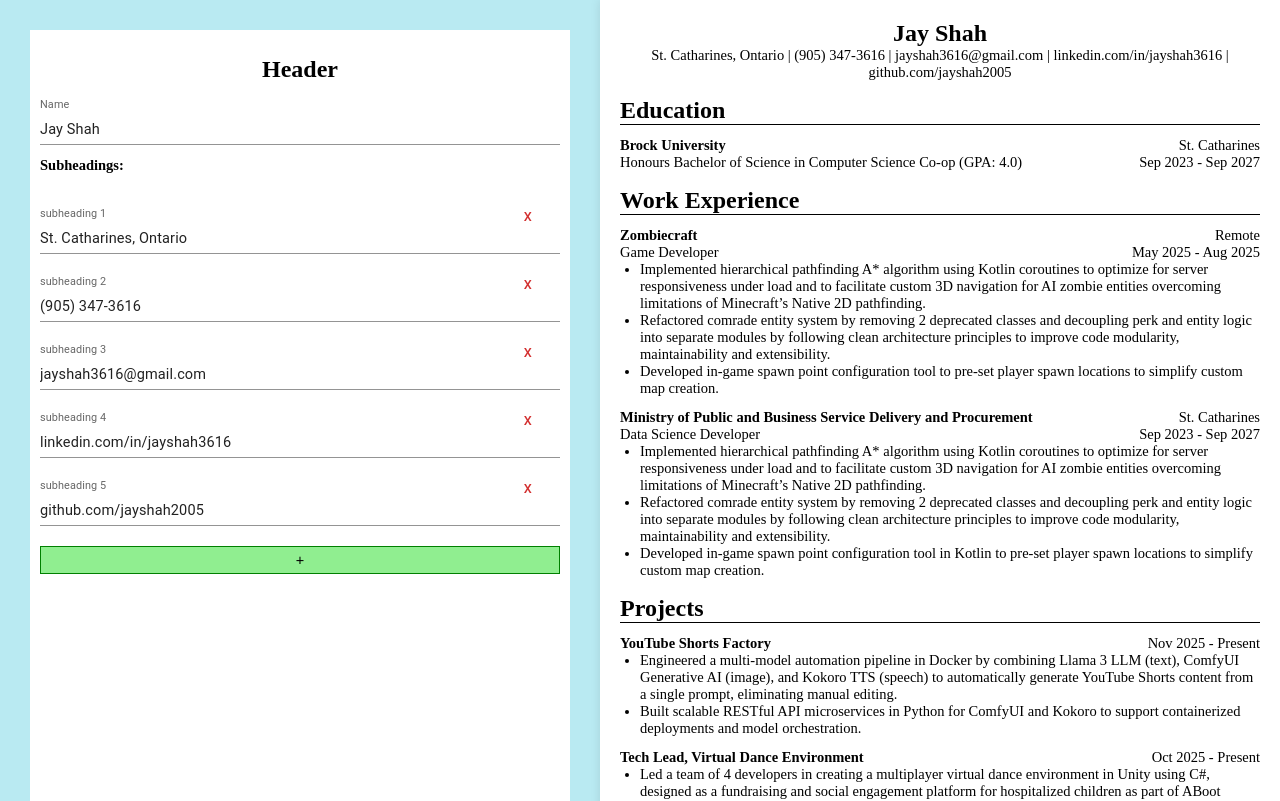
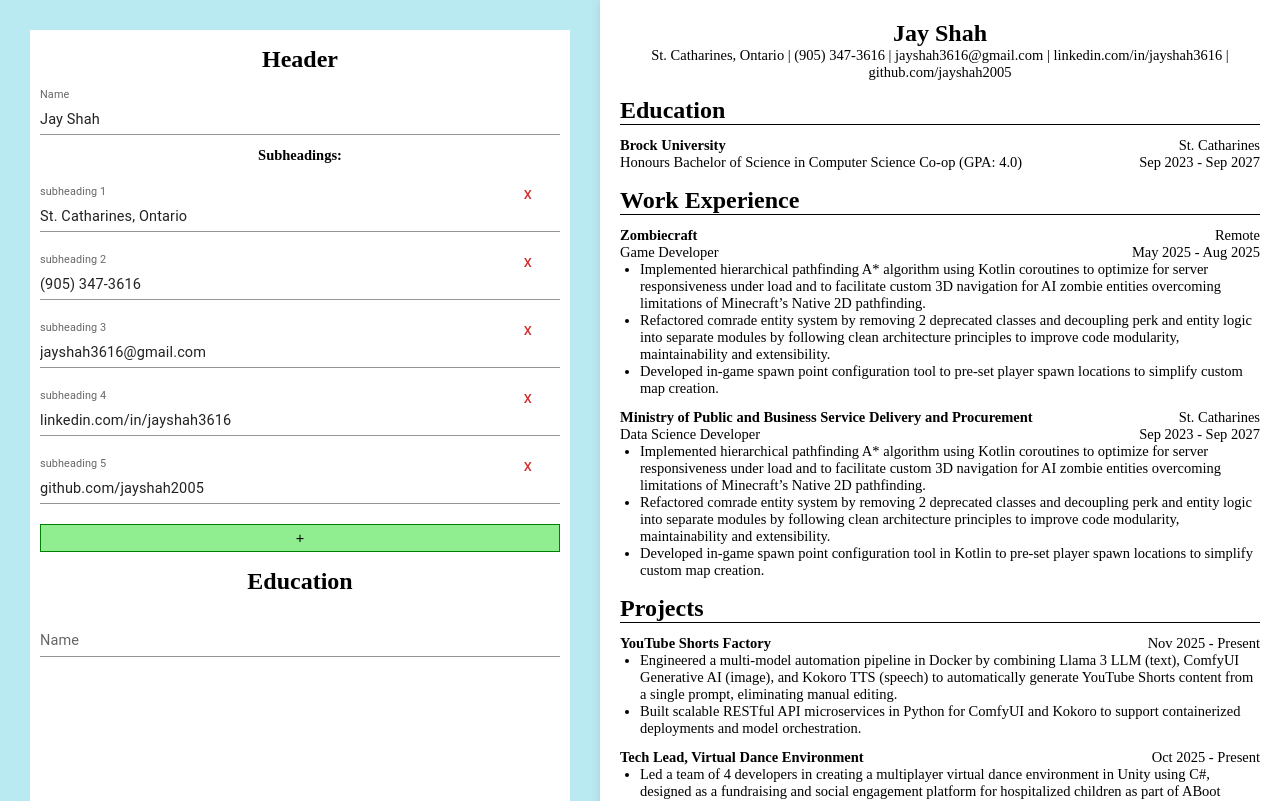
Before and after one commit to jayshah2005/cvApp, a React (Vite) app: page / in a window 1280 px wide. Shown: the top 801 px of the page. Built offline with nearby package versions, Linux system fonts and the light colour scheme.

Commit message:
feat Generalized CSS

```diff
--- a/src/App.css
+++ b/src/App.css
@@ -1,6 +1,10 @@
-#root {
-  margin: 0 auto;
-  padding: 1rem;
+#root{
+  padding: 0px !important;
+
+  display: flex;
+  justify-content: space-between;
+  flex: 1;
+  flex-direction: row;
   text-align: center;
 }
 
@@ -12,13 +16,8 @@ html{
   align-items: center;
 }
 
-#root{
-  padding: 0px !important;
-
-  display: flex;
-  justify-content: space-between;
-  flex: 1;
-  flex-direction: row;
+*{
+    font-size:14.5px;
 }
 
 body{
@@ -41,6 +40,7 @@ body{
 
 #cvInput{
     display: flex;
+    flex-direction: column;
     flex: 1;
     justify-content: start;
 
--- /dev/null
+++ b/src/app/cvInputs/EducationInput.tsx
@@ -0,0 +1,15 @@
+import { TextField } from "@mui/material"
+import "./cvInput.css"
+
+export function EducationInput(){
+    return(
+        <div className="inputSection">
+            <h1>Education</h1>
+            <TextField
+                variant="standard"
+                label="Name"
+                fullWidth
+            />
+        </div>
+    )
+}
--- a/src/app/cvInputs/HeaderInput.tsx
+++ b/src/app/cvInputs/HeaderInput.tsx
@@ -5,7 +5,7 @@ export function HeaderInput({ header, setHeader }) {
     let subheadings = header.subheading
 
     return (
-        <div id="HeaderInput">
+        <div className="inputSection">
             <h1>Header</h1>
             <TextField
                 variant="standard"
--- a/src/app/cvInputs/cvInput.css
+++ b/src/app/cvInputs/cvInput.css
@@ -1,18 +1,16 @@
 /* General CSS */
 
-#cvInput > * {
-    margin: 10px;
-}
-
-/* Header */
-
-#HeaderInput{
+.inputSection{
     display: flex;
-    flex: 1;
     flex-direction: column;
+    margin: 0px 10px;
 }
 
 /* Subheadings */
+
+#SubheadingInput h2{
+    margin-bottom: 0px;
+}
 
 .SubheadingInputContainer{
     display: inline;
--- a/src/app/cvOutput/cvOutput.css
+++ b/src/app/cvOutput/cvOutput.css
@@ -1,9 +1,4 @@
 /* Header */
-
-*{
-    justify-self: start;
-    font-size:14.5px;
-}
 
 header{
     width: 100%;
```
Also changed, not shown: src/app/cvInputs/Inputs.tsx (+4 -4 lines).
